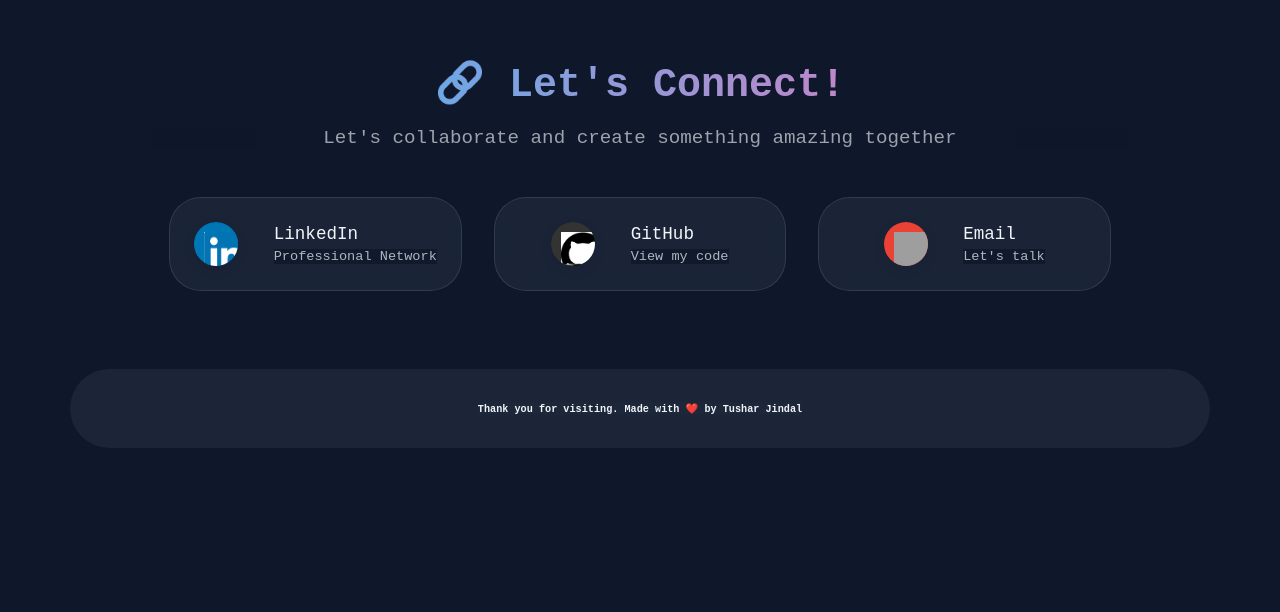
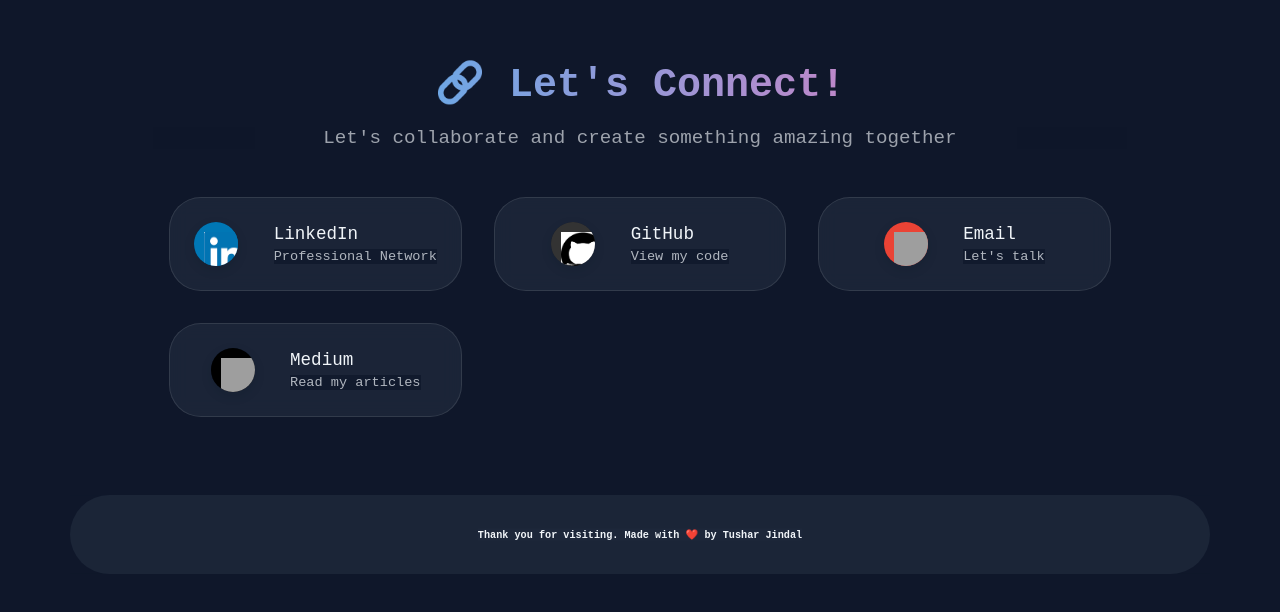
Before and after one commit to Tjindl/portfolio, a React (Vite) app: page / in a window 1280 px wide. Shown: the part 4508-5120 px from the top of the page. Before the commit the page ends 5006 px from the top, so only its background shows below. Built offline with nearby package versions, Linux system fonts and the light colour scheme; grey boxes are pictures that could not be loaded.

Commit message:
feat: Add Medium profile link to Connect section

```diff
--- a/src/Connect.css
+++ b/src/Connect.css
@@ -9,6 +9,7 @@
     font-size: 2.5rem;
     margin-bottom: 1rem;
     background: linear-gradient(to right, var(--primary-color), var(--secondary-color));
+    background-clip: text;
     -webkit-background-clip: text;
     -webkit-text-fill-color: transparent;
 }
@@ -147,6 +148,7 @@
 .linkedin img { background-color: #0077b5; }
 .github img { background-color: #333; }
 .email img { background-color: #EA4335; }
+.medium img { background-color: #000000; }
 
 /* Media queries for responsiveness */
 @media (max-width: 768px) {
--- a/src/Connect.jsx
+++ b/src/Connect.jsx
@@ -44,6 +44,18 @@ function Connect() {
                         <span className="link-description">Let's talk</span>
                     </a>
                 </div>
+                <div className='button-container' data-tooltip="Read my articles">
+                    <div className="icon-wrapper medium">
+                        <img
+                            src="https://cdn-icons-png.flaticon.com/512/5968/5968906.png"
+                            alt="Medium"
+                        />
+                    </div>
+                    <a className="linkButton" href="https://medium.com/@tushar.bzp05">
+                        Medium
+                        <span className="link-description">Read my articles</span>
+                    </a>
+                </div>
             </div>
         </div>
     )
```
